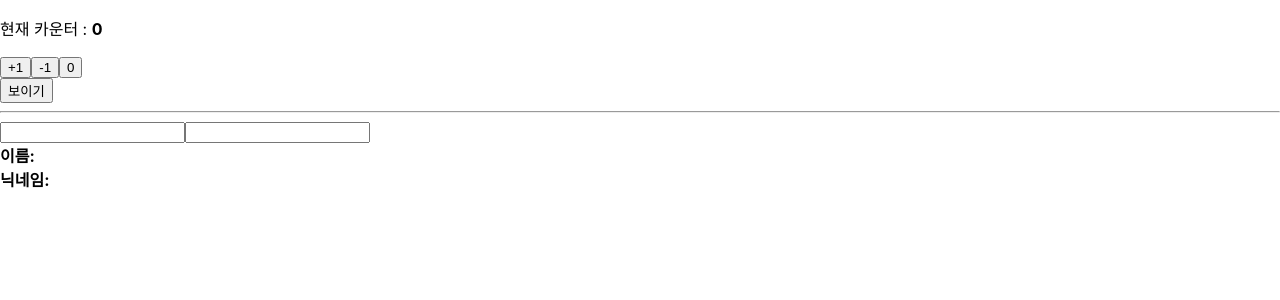
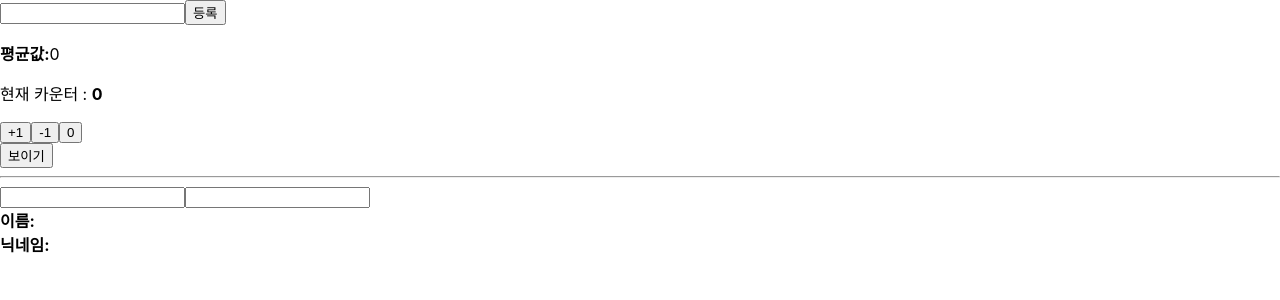
Before and after one commit to b0ho/hello-react, a React (Create React App) app: page / in a window 1280 px wide. Shown: the top 300 px of the page. Built offline with nearby package versions, Linux system fonts and the light colour scheme.

Commit message:
useMemo 테스트

```diff
--- a/src/App.js
+++ b/src/App.js
@@ -12,6 +12,7 @@
 import LifeCycle from "./LifeCycle";
 import ErrorBoundary from "./ErrorBoundary";
 import Info from "./Info";
+import Average from "./Average";
 
 function getRandomColor() {
   return "#" + Math.floor(Math.random() * 16777215).toString(16);
@@ -32,6 +33,7 @@
 
   return (
     <div>
+      <Average></Average>
       <Counter></Counter>
       <button
         onClick={() => {
--- /dev/null
+++ b/src/Average.js
@@ -0,0 +1,43 @@
+import React, { useState, useMemo } from "react";
+
+const getAverage = (numbers) => {
+  console.log("평균 계산중");
+  if (numbers.length === 0) return 0;
+  const sum = numbers.reduce((a, b) => a + b);
+  return sum / numbers.length;
+};
+
+const Average = () => {
+  const [list, setList] = useState([]);
+  const [number, setNumber] = useState("");
+
+  const onChange = (e) => {
+    setNumber(e.target.value);
+  };
+
+  const onInsert = (e) => {
+    const nextList = list.concat(parseInt(number));
+    setList(nextList);
+    setNumber("");
+  };
+
+  const avg = useMemo(() => getAverage(list), [list]);
+
+  return (
+    <div>
+      <input value={number} onChange={onChange} />
+      <button onClick={onInsert}>등록</button>
+      <ul>
+        {list.map((value, index) => (
+          <li key={index}>{value}</li>
+        ))}
+      </ul>
+      <div>
+        <b>평균값:</b>
+        {avg}
+      </div>
+    </div>
+  );
+};
+
+export default Average;
--- a/src/Counter.js
+++ b/src/Counter.js
@@ -1,6 +1,6 @@
 import React, { useReducer } from "react";
 
-function reducerA(state, action) {
+const reducerA = (state, action) => {
   switch (action.type) {
     case "INCREMENT":
       return { value: state.value + 1 };
@@ -9,7 +9,7 @@
     default:
       return state;
   }
-}
+};
 
 const Counter = () => {
   const [state, dispatch] = useReducer(reducerA, { value: 0 });
```
